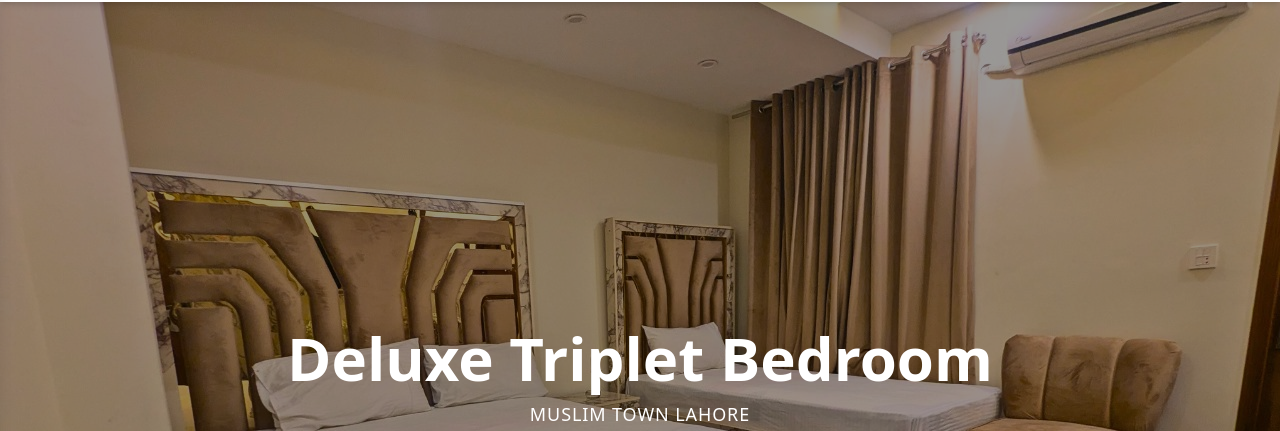
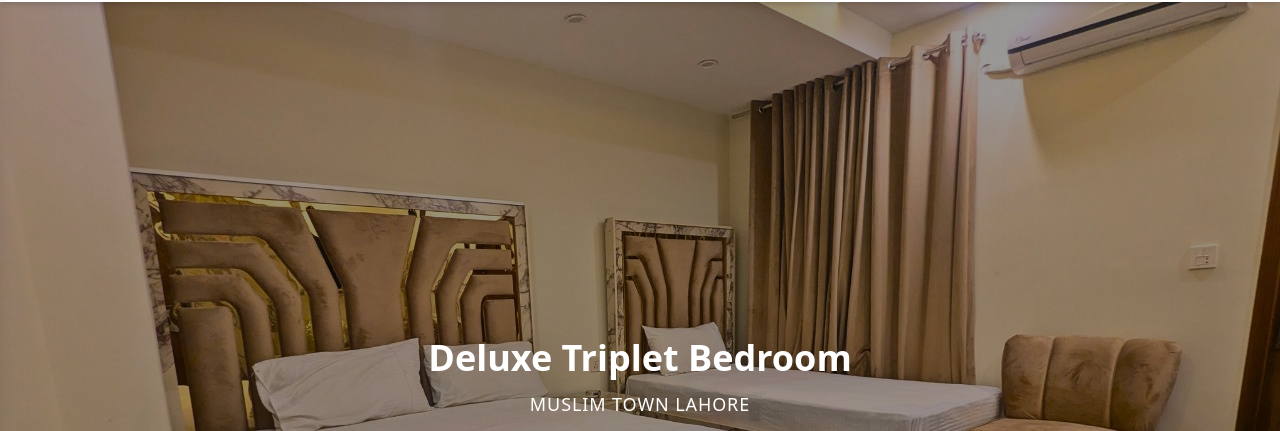
Before and after one commit to Noaman1992/Blue-Sky-Hotel-Muslim-Town-Lahore, a plain HTML site: page tripletroom.html in a window 1280 px wide. Shown: the part 104-535 px from the top of the page. Drawn offline with nearby package versions, Linux system fonts and the light colour scheme.

Commit message:
Update tripletroom.html
edit

```diff
--- a/tripletroom.html
+++ b/tripletroom.html
@@ -110,7 +110,7 @@
   <section class="relative h-screen">
     <img src="blue-sky-hotel-lohore-triplet1.jpg" alt="Hotel" class="w-full h-full object-cover">
     <div class="absolute inset-0 bg-black bg-opacity-40 flex flex-col items-center justify-center text-white">
-      <h1 class="text-4xl md:text-6xl font-bold">Deluxe Triplet Bedroom</h1>
+      <h1 class="text-4xl md:text-4xl font-bold">Deluxe Triplet Bedroom</h1>
       <p class="mt-3 text-lg tracking-wider">MUSLIM TOWN LAHORE </p>
       <div class="mt-4 flex space-x-4">
         <a href="https://web.facebook.com/profile.php?id=61563539145656" target="_blank" class="text-blue-400 text-2xl"><i class="fab fa-facebook"></i></a>
```
